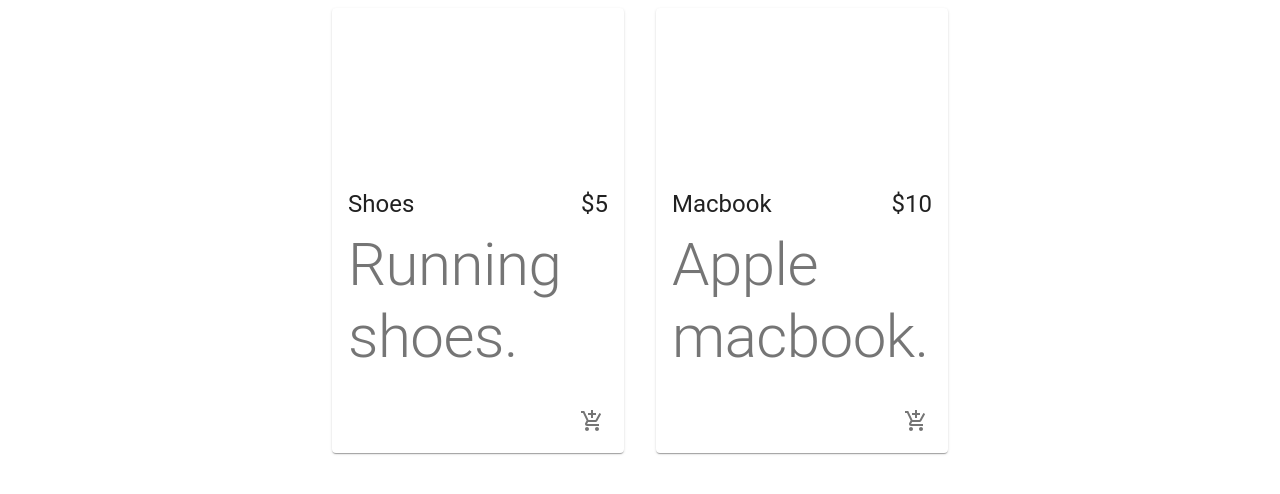
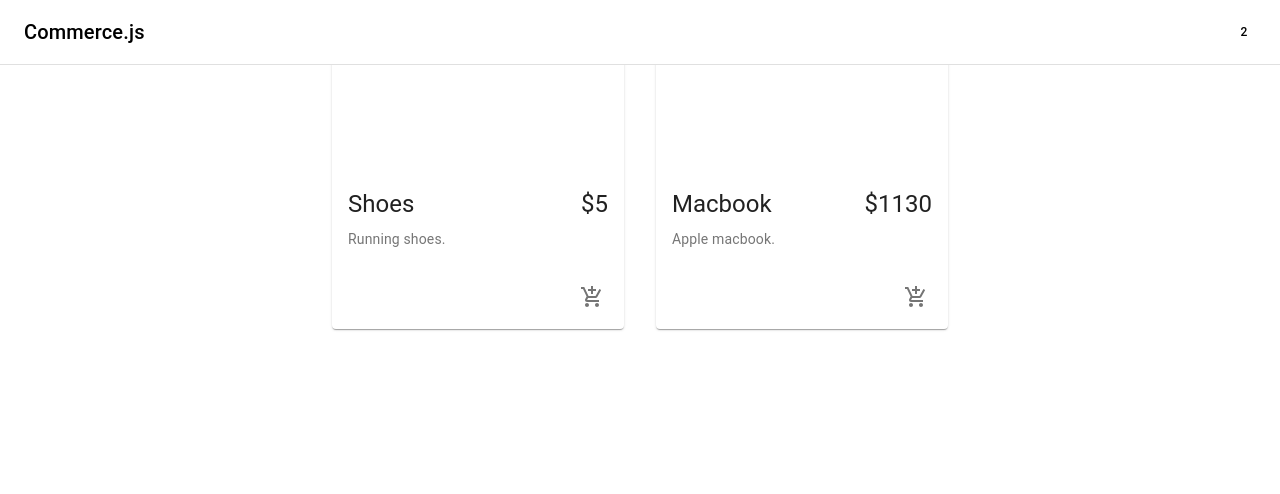
Before and after one commit to chitrason/e_commerce, a React (Create React App) app: page / in a window 1280 px wide. Shown: the top 494 px of the page. Built offline with nearby package versions, Linux system fonts and the light colour scheme.

Commit message:
add navbar

```diff
--- a/src/App.js
+++ b/src/App.js
@@ -1,11 +1,14 @@
 import React from 'react';
-import Products from './components/Products/Products'
+// import Products from './components/Products/Products'
+// import Navbar from './components/Navbar/Navbar';
+
+import { Products, Navbar } from './components'
 
 const App = () => {
   return (
     <div>
-     <Products />
-
+      <Navbar />
+      <Products />
     </div>
    );
 }
--- /dev/null
+++ b/src/components/Navbar/Navbar.jsx
@@ -0,0 +1,30 @@
+import React from 'react'
+import {AppBar, Toolbar, IconButton, Badge, MenuItem, Menu, Typography} from '@material-ui/core'
+import {ShoppingCart} from '@material-ui/icons'
+
+// import logo from '../../assests/commerce.png'
+import useStyles from './styles'
+
+const Navbar = () => {
+  const classes = useStyles()
+  return (
+    <>
+      <AppBar postion="fixed" className={classes.appBar} color="inherit">
+        <Toolbar>
+          <Typography variant="h6" className={classes.title} color="inherit">
+            {/* <img src={} alt="Commerce.js" height="25px" className={classes.image} /> */}
+            Commerce.js
+          </Typography>
+          <div className={classes.grow}/>
+          <div className={classes.button}/>
+            <IconButton aria-label="Show cart items" color="inherit">
+              <Badge badgeContent={2}></Badge>
+            </IconButton>
+        </Toolbar>
+
+      </AppBar>
+    </>
+  )
+}
+
+export default Navbar
--- /dev/null
+++ b/src/components/Navbar/styles.js
@@ -0,0 +1,68 @@
+import { makeStyles, fade } from '@material-ui/core/styles';
+
+const drawerWidth = 0;
+
+export default makeStyles((theme) => ({
+  appBar: {
+    boxShadow: 'none',
+    borderBottom: '1px solid rgba(0, 0, 0, 0.12)',
+    [theme.breakpoints.up('sm')]: {
+      width: `calc(100% - ${drawerWidth}px)`,
+      marginLeft: drawerWidth,
+    },
+  },
+  title: {
+    flexGrow: 1,
+    alignItems: 'center',
+    display: 'flex',
+    textDecoration: 'none',
+  },
+  image: {
+    marginRight: '10px',
+  },
+  menuButton: {
+    marginRight: theme.spacing(2),
+    [theme.breakpoints.up('sm')]: {
+      display: 'none',
+    },
+  },
+  grow: {
+    flexGrow: 1,
+  },
+  search: {
+    position: 'relative',
+    borderRadius: theme.shape.borderRadius,
+    backgroundColor: fade(theme.palette.common.white, 0.15),
+    '&:hover': {
+      backgroundColor: fade(theme.palette.common.white, 0.25),
+    },
+    marginRight: theme.spacing(2),
+    marginLeft: 0,
+    width: '100%',
+    [theme.breakpoints.up('sm')]: {
+      width: 'auto',
+    },
+  },
+  searchIcon: {
+    padding: theme.spacing(0, 2),
+    height: '100%',
+    position: 'absolute',
+    pointerEvents: 'none',
+    display: 'flex',
+    alignItems: 'center',
+    justifyContent: 'center',
+  },
+  inputRoot: {
+    color: 'inherit',
+  },
+  inputInput: {
+    padding: theme.spacing(1, 1, 1, 0),
+    // vertical padding + font size from searchIcon
+    paddingLeft: `calc(1em + ${theme.spacing(4)}px)`,
+    transition: theme.transitions.create('width'),
+    width: '100%',
+    [theme.breakpoints.up('md')]: {
+      width: '20ch',
+    },
+  },
+}));
--- a/src/components/Products/Product/Product.jsx
+++ b/src/components/Products/Product/Product.jsx
@@ -18,7 +18,7 @@
               {product.price}
           </Typography>
         </div>
-        <Typography variant="h2" color="textSecondary">
+        <Typography variant="body2" color="textSecondary">
           {product.description}
         </Typography>
       </CardContent>
--- a/src/components/Products/Products.jsx
+++ b/src/components/Products/Products.jsx
@@ -4,7 +4,7 @@
 
 const products = [
   {id:1, name: 'Shoes', description:'Running shoes.', price:'$5'},
-  {id:2, name: 'Macbook', description:'Apple macbook.', price:'$10'},
+  {id:2, name: 'Macbook', description:'Apple macbook.', price:'$1130'},
 ]
 
 const Products = () => {
--- /dev/null
+++ b/src/components/index.js
@@ -0,0 +1,2 @@
+export { default as Navbar } from './Navbar/Navbar'
+export { default as Products } from './Products/Products'
```
